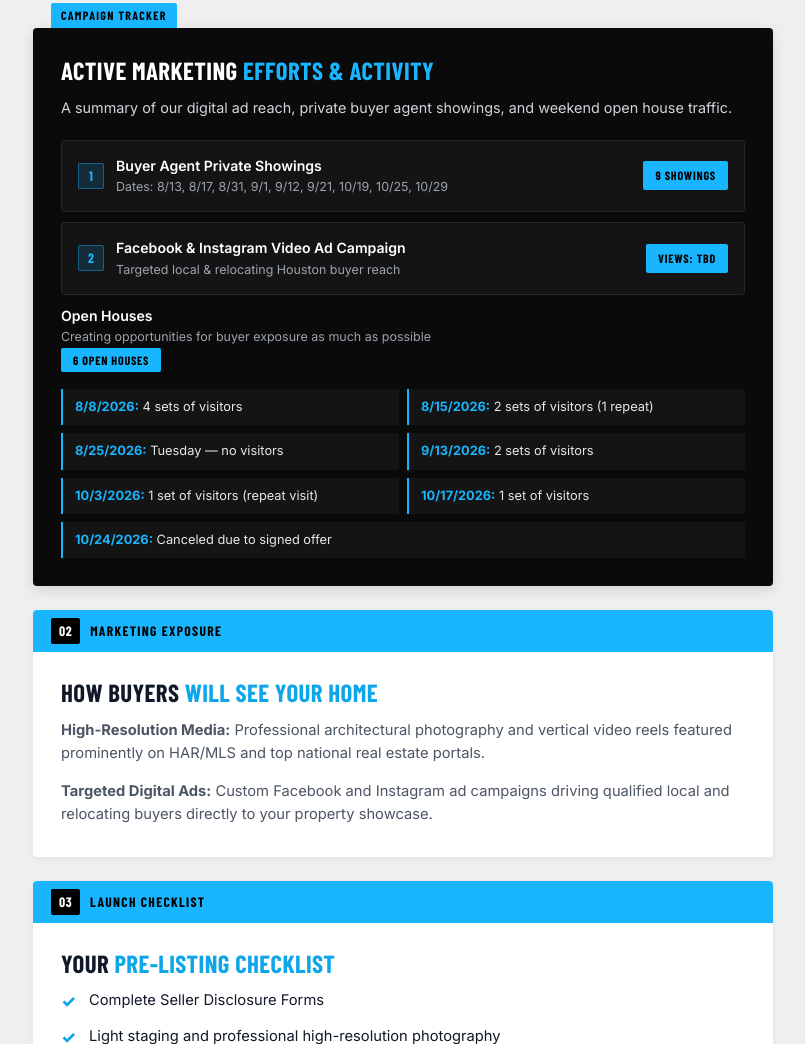
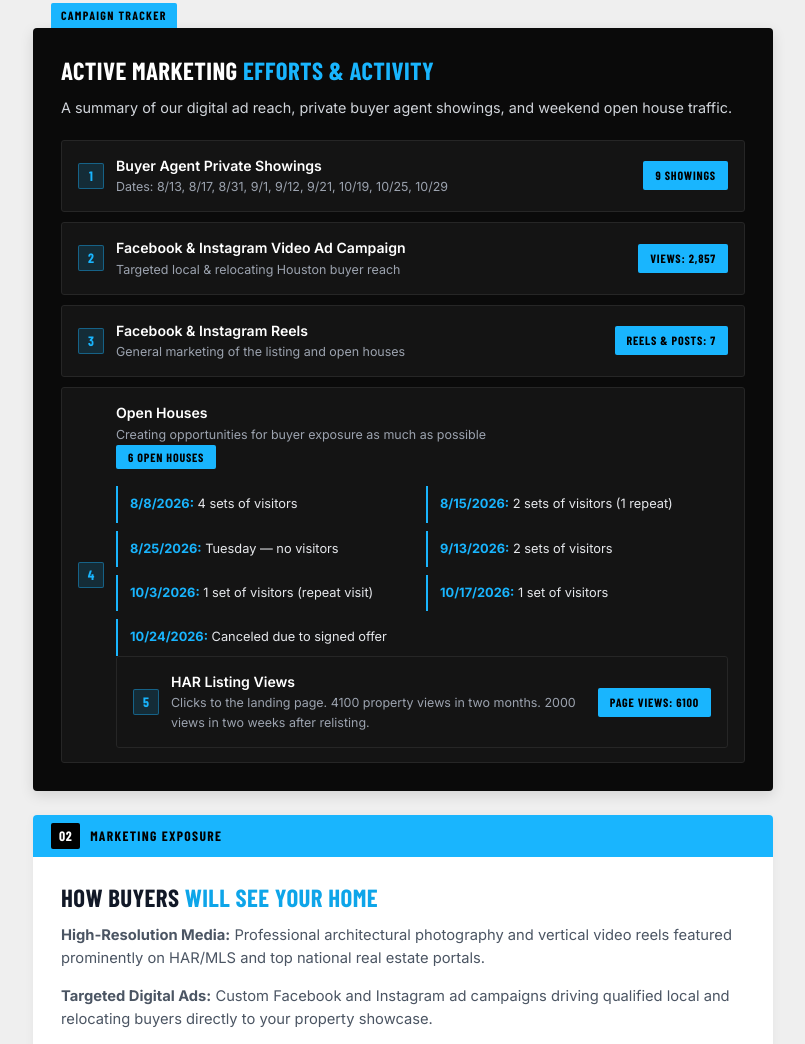
Before and after one commit to sheenatabraham/5925-Almeda-Unit-12711, a plain HTML site: page index.html in a window 1280 px wide. Shown: the part 1662-2706 px from the top of the page, without its empty margins (237-1042 px from the left). Drawn offline with nearby package versions, Linux system fonts and the light colour scheme; a web font is replaced by a local one.

Commit message:
Update view counts and add marketing activities

```diff
--- a/index.html
+++ b/index.html
@@ -913,9 +913,24 @@
               <div class="activity-sub">Targeted local & relocating Houston buyer reach</div>
             </div>
           </div>
-          <span class="status-pill">Views: TBD</span>
+          <span class="status-pill">Views: 2,857</span>
         </div>
 
+        <div class="activity-row">
+          <div class="activity-left">
+            <div class="activity-num">3</div>
+            <div>
+              <div class="activity-title">Facebook & Instagram Reels</div>
+              <div class="activity-sub">General marketing of the listing and open houses</div>
+            </div>
+          </div>
+          <span class="status-pill">Reels & Posts: 7</span>
+        </div>
+
+        <div class="activity-row">
+          <div class="activity-left">
+            <div class="activity-num">4</div>
+            <div>
         <div class="activity-title">Open Houses</div>
         <div class="activity-sub">Creating opportunities for buyer exposure as much as possible</div>
         <span class="status-pill">6 Open Houses</span>
@@ -927,6 +942,17 @@
           <div class="log-item"><strong>10/3/2026:</strong> 1 set of visitors (repeat visit)</div>
           <div class="log-item"><strong>10/17/2026:</strong> 1 set of visitors</div>
           <div class="log-item" style="grid-column: 1 / -1;"><strong>10/24/2026:</strong> Canceled due to signed offer</div>
+        </div>
+
+              <div class="activity-row">
+          <div class="activity-left">
+            <div class="activity-num">5</div>
+            <div>
+              <div class="activity-title">HAR Listing Views</div>
+              <div class="activity-sub">Clicks to the landing page. 4100 property views in two months. 2000 views in two weeks after relisting.</div>
+            </div>
+          </div>
+          <span class="status-pill">Page views: 6100</span>
         </div>
       </section>
     </div>
```
